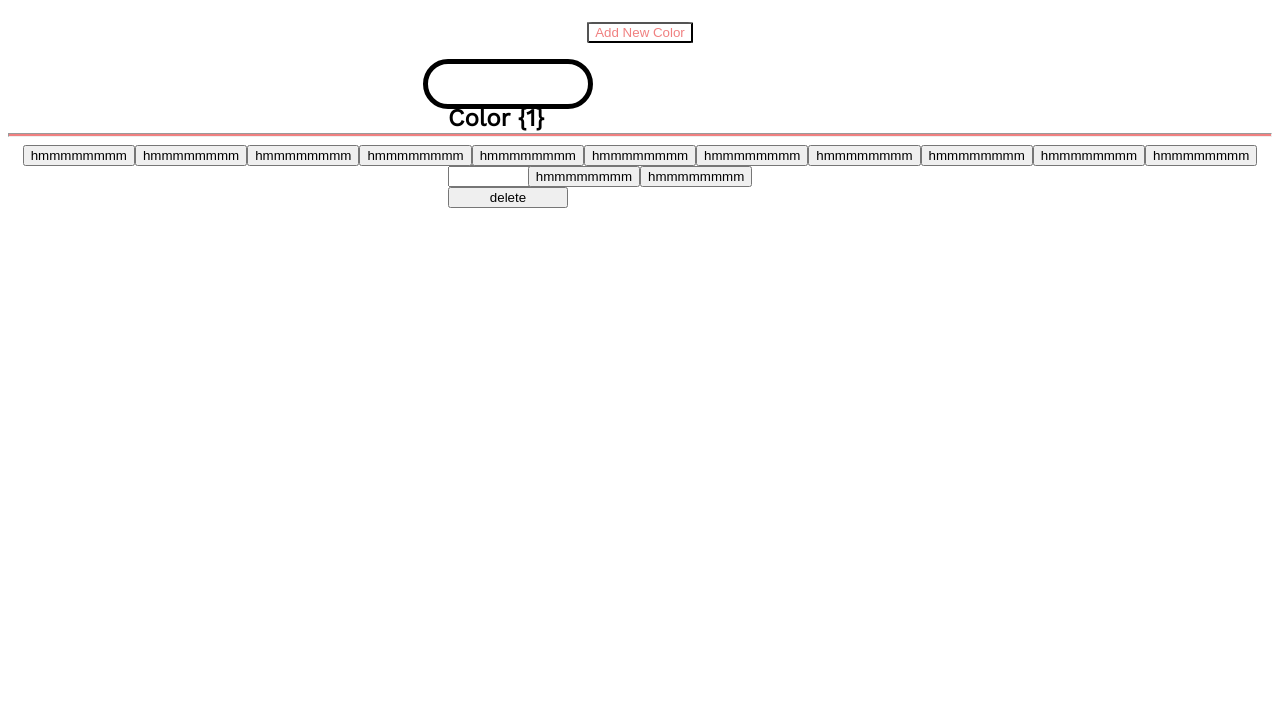
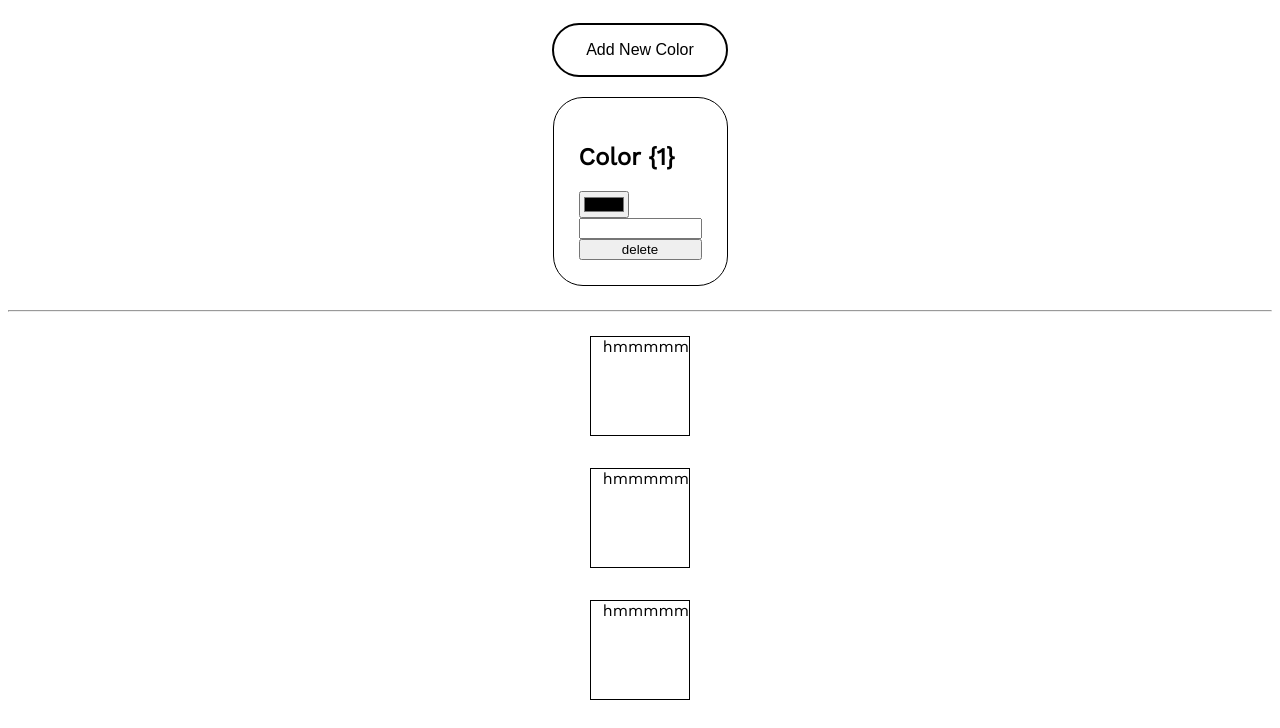
Before and after one commit to pineapplegiant/color-palette, a plain HTML site: page index.html in a window 1280 px wide. Both pictures are taken after a click on the button "Add New Color". Shown: the part 72-800 px from the top of the page. Drawn offline with nearby package versions, Linux system fonts and the light colour scheme.

Commit message:
css isn't broken :D

```diff
--- a/index.html
+++ b/index.html
@@ -19,53 +19,51 @@
     <main class="whole-page">
       <div class="title">
         <h1 class="title">Color Pallete Creater!</h1>
-        <button class="add">Add New Color</button>
+        <button class="add-new-color">Add New Color</button>
       </div>
       <div class="container"></div>
 
       <hr class="hr" />
       <div class="pallete">
-        <div class="color-display-whole">
           <div class="color-display-individual">
-            <button>hmmmmmmmm</button>
+            hmmmmm
           </div>
           <div class="color-display-individual">
-            <button>hmmmmmmmm</button>
+            hmmmmm
           </div>
           <div class="color-display-individual">
-            <button>hmmmmmmmm</button>
+            hmmmmm
           </div>
           <div class="color-display-individual">
-            <button>hmmmmmmmm</button>
+            hmmmmm
           </div>
           <div class="color-display-individual">
-            <button>hmmmmmmmm</button>
+            hmmmmm
           </div>
           <div class="color-display-individual">
-            <button>hmmmmmmmm</button>
+            hmmmmm
           </div>
           <div class="color-display-individual">
-            <button>hmmmmmmmm</button>
+            hmmmmm
           </div>
           <div class="color-display-individual">
-            <button>hmmmmmmmm</button>
+            hmmmmm
           </div>
           <div class="color-display-individual">
-            <button>hmmmmmmmm</button>
+            hmmmmm
           </div>
           <div class="color-display-individual">
-            <button>hmmmmmmmm</button>
+            hmmmmm
           </div>
-           <div class="color-display-individual">
-            <button>hmmmmmmmm</button>
+          <div class="color-display-individual">
+            hmmmmm
           </div>
-           <div class="color-display-individual">
-            <button>hmmmmmmmm</button>
+          <div class="color-display-individual">
+            hmmmmm
           </div>
-           <div class="color-display-individual">
-            <button>hmmmmmmmm</button>
+          <div class="color-display-individual">
+            hmmmmm
           </div>
-
         </div>
       </div>
     </main>
--- a/script.js
+++ b/script.js
@@ -1,14 +1,18 @@
 const colorPickerContainer = document.getElementsByClassName("container");
 
 function listen() {
-  document.querySelector(".add").addEventListener("click", function(event) {
-    addNewColorPickerAndDisplaycolumn();
-  });
+  document
+    .querySelector(".add-new-color")
+    .addEventListener("click", function(event) {
+      addNewColorPicker();
+    });
+  document
+    .querySelector(".delete-button")
+    .addEventListener("click", function(event) {
+      deleteColorPicker();
+    });
 }
 
-function addNewColorPickerAndDisplaycolumn() {
-  addNewColorPicker();
-}
 function addNewColorPicker() {
   let h2 = document.createElement("h2");
 
@@ -17,6 +21,7 @@ function addNewColorPicker() {
 
   let colorBox = document.createElement("div");
   colorBox.className = "color-box";
+  colorBox.id = colorNumber; // to use when listening to color changes in picker to display in pallete
 
   let firstInput = document.createElement("input");
   firstInput.type = "color";
@@ -29,6 +34,7 @@ function addNewColorPicker() {
   secondInput.name = "";
 
   let deleteButton = document.createElement("button");
+  deleteButton.className = "delete-button";
   deleteButton.innerText = "delete";
 
   colorBox.appendChild(h2);
--- a/styles.css
+++ b/styles.css
@@ -23,25 +23,33 @@ html {
   text-align: center;
 }
 
-.add {
-  color: lightcoral;
-  border-radius: 5%;
-  border-color: black;
+.add-new-color {
+  color: #0099cc;
+  background: transparent;
+  border: 2px solid #0099cc;
+  border-radius: 30px;
+  padding: 16px 32px;
+  font-size: 16px;
+  margin: 4px 2px;
+  cursor: pointer;
   background-color: white;
-  text-align: center;
+  color: black;
+  border: solid black 2px;
+}
+
+.add-new-color:hover {
+  background-color: black;
+  color: white;
+  -webkit-box-shadow: 6px 5px 24px gray;
+}
+.add-new-color:active {
+  background-color: gray;
 }
 
 .container {
   font-family: "Work Sans", sans-serif;
   width: 100%;
-  max-width: 1000px;
-  display: flex;
-  flex-wrap: wrap;
-  flex-direction: row;
-  align-items: center;
-  justify-content: center;
-}
-.color-display-whole{
+  max-width: 2000px;
   display: flex;
   flex-wrap: wrap;
   flex-direction: row;
@@ -49,30 +57,36 @@ html {
   justify-content: center;
 }
 
+.pallete {
+  /* basically same as .container */
+  font-family: "Work Sans", sans-serif;
+  width: 100%;
+  max-width: 2000px;
+  display: flex;
+  flex-wrap: wrap;
+  flex-direction: column;
+  align-items: center;
+  justify-content: center;
+}
+
+.color-display-individual {
+   /* basically the same as .color-box  */
+  display: flex;
+  flex-grow: 1;
+  flex-direction: row-reverse;
+  width: 140px;
+  height: 100px;
+  max-width: 100px;
+  border: solid black 1px;
+  margin: 1rem;
+}
 .color-box {
   display: flex;
   flex-grow: 1;
   flex-direction: column;
-  align-self: auto;
-  max-width: 170px;
-  height: 15px;
-  border: solid black 5px;
+  max-width: 175px;
+  border: solid black 1px;
   border-radius: 30px;
-  padding: 20px;
+  padding: 25px;
   margin: 1rem;
 }
-
-.color-display-individual{
-  display: flex;
-  flex-direction: row;
-  align-self: auto;
-  max-width: 170px;
-}
-
-.hr {
-  padding: 0.1% 0.1% 0.1% 0.1%;
-  background-color: lightcoral;
-}
-.pallete {
-  margin: 0% 0% 2% 0%;
-}
```
